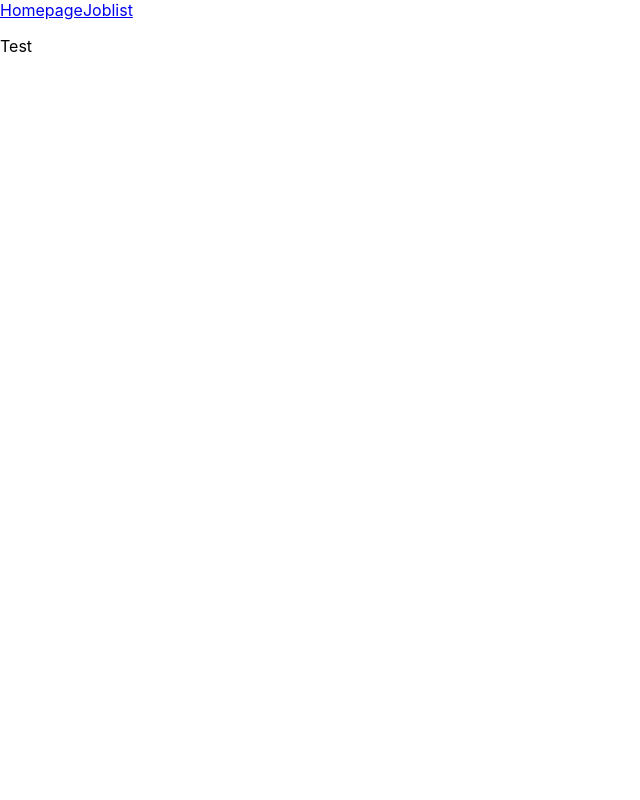
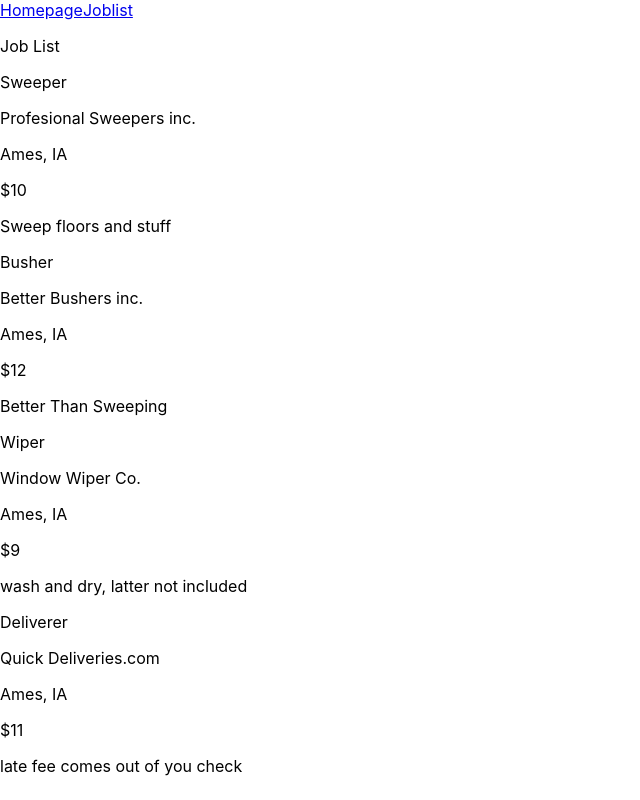
Before and after one commit to nbabtsov/Career_Catcher, a React (Create React App) app in the folder app/: page /joblist in a window 1280 px wide. Shown: the whole page, without its empty margins (0-640 px from the left). Built offline with nearby package versions, Linux system fonts and the light colour scheme.

Commit message:
impemeneted v1 job component, implemented v1 job list, added some fake jobs

```diff
--- a/app/src/App.js
+++ b/app/src/App.js
@@ -2,7 +2,7 @@ import React from 'react';
 import {BrowserRouter, Route, Switch} from 'react-router-dom'
 import Navigation from './components/Navigation'
 import Homepage from './components/Homepage'
-import Joblist from './components/Joblist'
+import Joblistpage from './components/Joblistpage'
 import Error from './components/Error'
 
 class App extends React.Component {
@@ -14,7 +14,7 @@ class App extends React.Component {
 					<Navigation />
 					<Switch>
 						<Route path="/home" component={Homepage}/>
-						<Route path="/joblist" component={Joblist}/>
+						<Route path="/joblist" component={Joblistpage}/>
 						<Route component={Error}/>
 					</Switch>
 				</div>
--- /dev/null
+++ b/app/src/components/Job.js
@@ -0,0 +1,15 @@
+import React from 'react';
+
+const Job = (job, index) => {
+	return(
+		<div key={index}>
+		 <p>{job.jobTitle}</p>
+		 <p>{job.jobGiver}</p>
+		 <p>{job.location}</p>
+		 <p>${job.payment}</p>
+		 <p>{job.description}</p>
+		</div>
+	)
+}
+
+export default Job;
--- a/app/src/components/Joblist.js
+++ b/app/src/components/Joblist.js
@@ -1,13 +1,14 @@
-import React from 'react';
+import React from "react";
+import Job from "./Job";
 
 class Joblist extends React.Component {
-	render(){
-	return(
-		<div>
-			<p> Test </p>
-		</div>
-	);
-	}
+    render(){
+        return(
+            <div>
+                {this.props.jobs.map(Job)}
+            </div>
+        )
+    }
 }
 
 export default Joblist;
--- /dev/null
+++ b/app/src/components/Joblistpage.js
@@ -0,0 +1,57 @@
+import React from 'react';
+import Joblist from "./Joblist";
+
+class Joblistpage extends React.Component {
+	constructor(props){
+		super(props);
+
+		this.state ={
+			jobs: [
+			{
+				"jobTitle" : "Sweeper",
+				"jobGiver" : "Profesional Sweepers inc.",
+				"location" : "Ames, IA",
+				"payment" : 10,
+				"description" : "Sweep floors and stuff"
+			},
+
+			{
+				"jobTitle" : "Busher",
+				"jobGiver" : "Better Bushers inc.",
+				"location" : "Ames, IA",
+				"payment" : 12,
+				"description" : "Better Than Sweeping"
+			},
+
+			{
+				"jobTitle" : "Wiper",
+				"jobGiver" : "Window Wiper Co.",
+				"location" : "Ames, IA",
+				"payment" : 9,
+				"description" : "wash and dry, latter not included"
+			},
+
+			{
+				"jobTitle" : "Deliverer",
+				"jobGiver" : "Quick Deliveries.com",
+				"location" : "Ames, IA",
+				"payment" : 11,
+				"description" : "late fee comes out of you check"
+			},
+
+
+			]
+		};
+	}
+
+	render(){
+	return(
+		<div>
+			<p> Job List </p>
+			<Joblist jobs={this.state.jobs}/>
+		</div>
+	);
+	}
+}
+
+export default Joblistpage;
```
